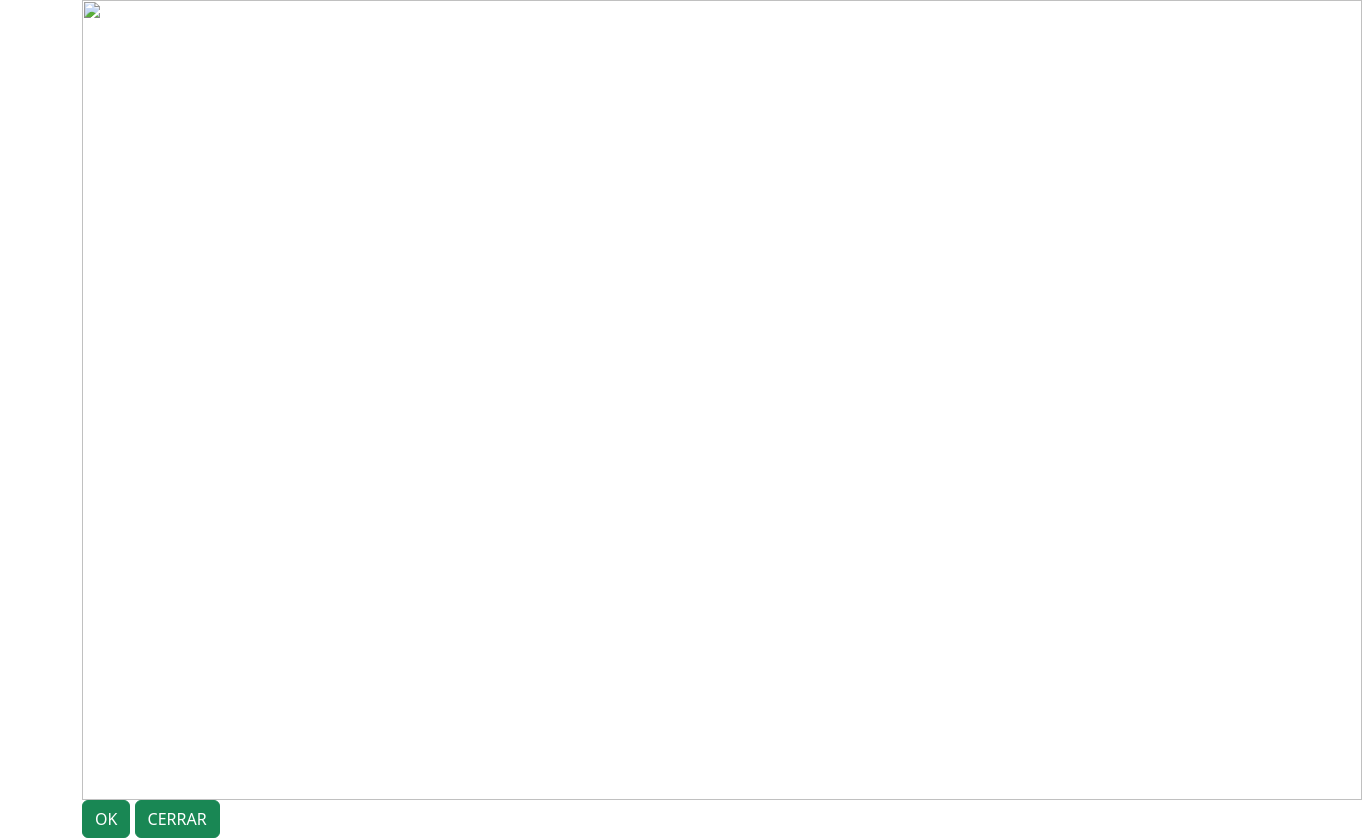
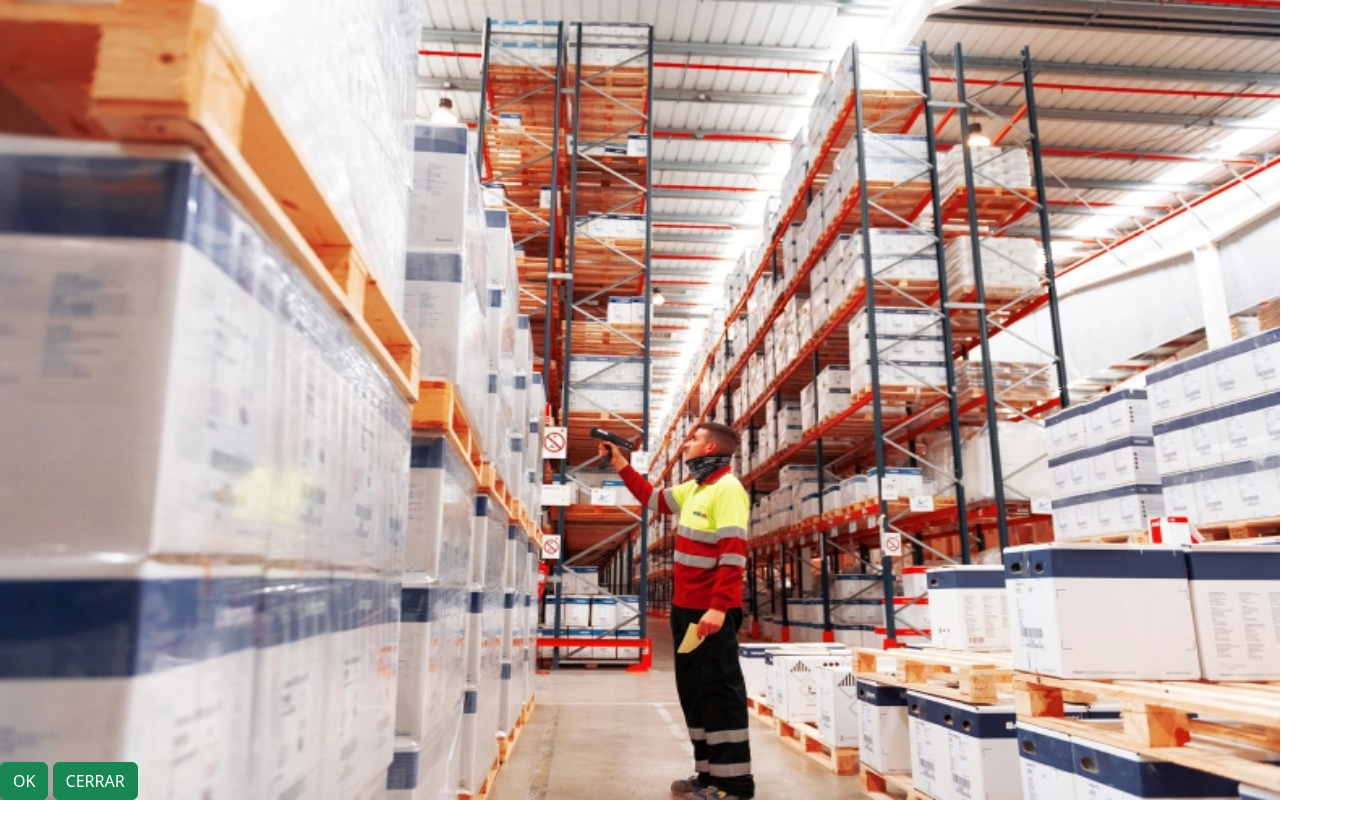
Before and after one commit to RobertoMaz/ProyectoIngertec, a plain HTML site: page imagen5html.html in a window 1280 px wide. Shown: the whole page, 1362 px wide, since content can reach past the window. After the commit the page ends 800 px from the top, so only its background shows below. Drawn offline with nearby package versions, Linux system fonts and the light colour scheme.

Commit message:
Update imagen5html.html

```diff
--- a/imagen5html.html
+++ b/imagen5html.html
@@ -8,18 +8,16 @@
         <link href="https://cdn.jsdelivr.net/npm/bootstrap@5.2.0-beta1/dist/css/bootstrap.min.css" rel="stylesheet" integrity="sha384-0evHe/X+R7YkIZDRvuzKMRqM+OrBnVFBL6DOitfPri4tjfHxaWutUpFmBp4vmVor" crossorigin="anonymous">
         <link rel="stylesheet"  type="text/css" href="css/style.css">
     </head>
-<body class="fullscreen-parent">
-
-          <div class="container fullscreen">
-            <img src="assets/mod5.jpg" alt="" class="fullscreen">
-            <div class="gap-2 controls" id="div-btn" >
+    <body>
+        <div class="container p-0 m-0">
+            <!-- Imagen 5 del popup con window.open-->
+            <img src="assets/imagen5.webp" alt="imagen5" class="fullscreen">
+            <div class="position-absolute bottom-0" id="div-btn" >
+                <!-- Botones del ok y cerrar del popup-->
                 <button class="btn btn-success" type="button" id="btn-okimg5">OK</button>
                 <button class="btn btn-success" type="button" id="btn-cerrar" onclick=window.close()>CERRAR</button>
             </div>
-
         </div>
-
-
         <script src="js/popupImg5.js"></script>
     </body>
 </html>
```
Lines whose indentation alone changed are shown as unchanged.
